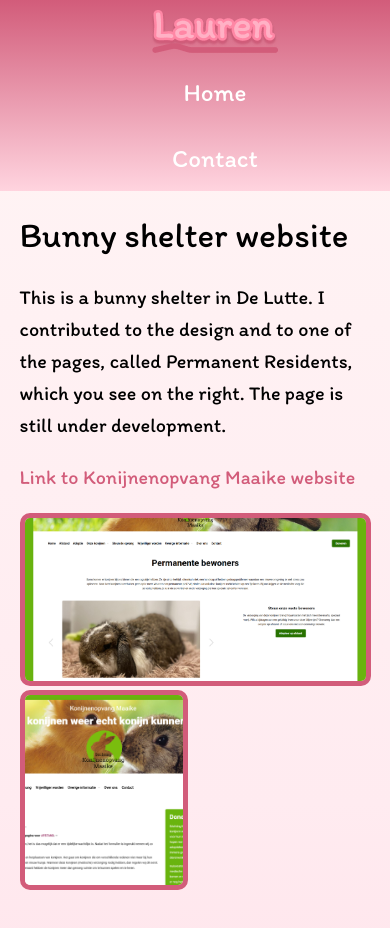
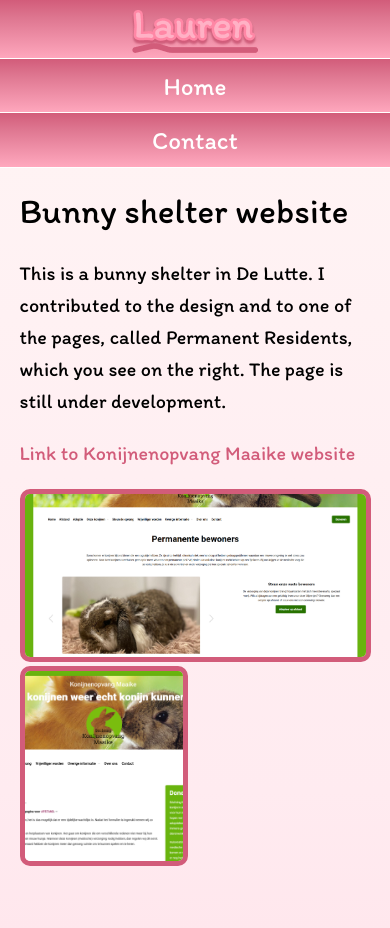
Before and after one commit to Icovuu/react-portfolio, a React (Create React App) app: page /konijnenopvang in a window 390 px wide. Shown: the top 928 px of the page. Built offline with nearby package versions, Linux system fonts and the light colour scheme.

Commit message:
small nav changes

```diff
--- a/src/styling/MainNav.css
+++ b/src/styling/MainNav.css
@@ -63,6 +63,7 @@
   .mainNav {
     width: 100%;
     height: auto;
+
   }
 
   .mainNav ul {
@@ -74,14 +75,17 @@
 
     justify-content: initial;
     align-items: initial;
+
   }
 
   .mainNav ul li {
     width: 100%;
+    outline: solid white;
   }
 
   .mainNav ul li a {
     display: block;
+
 
     width: 100%;
 
--- a/src/styling/Nav.css
+++ b/src/styling/Nav.css
@@ -29,4 +29,35 @@
   margin-right: 25px;
 }
 
-@media (max-width: 480px) { .navBar ul { flex-direction: column; width: 100%; } .navBar ul li { width: 100%; } .navBar ul li a { width: 100%; box-sizing: border-box; text-align: center; } .liText { padding: 18px 0; } .miniLogoNav { margin-right: 0; } }
+@media (max-width: 480px) {
+  .navBar ul {
+    flex-direction: column;
+    width: 100%;
+    padding: 0;
+  }
+
+  .navBar ul li {
+    width: 100%;
+    outline: 1px solid white;
+    background: linear-gradient(
+      180deg,
+      rgba(210, 92, 122, 1) 0%,
+      rgba(222, 118, 144, 1) 30%,
+      rgb(255, 168, 190) 100%
+    );
+  }
+
+  .navBar ul li a {
+    width: 100%;
+    box-sizing: border-box;
+    text-align: center;
+  }
+
+  .liText {
+  padding: 12px 20px !important;
+}
+
+  .miniLogoNav {
+    margin-right: 0;
+  }
+}
```
Also changed, not shown: src/styling/Projects.css (+6 -1 lines).
